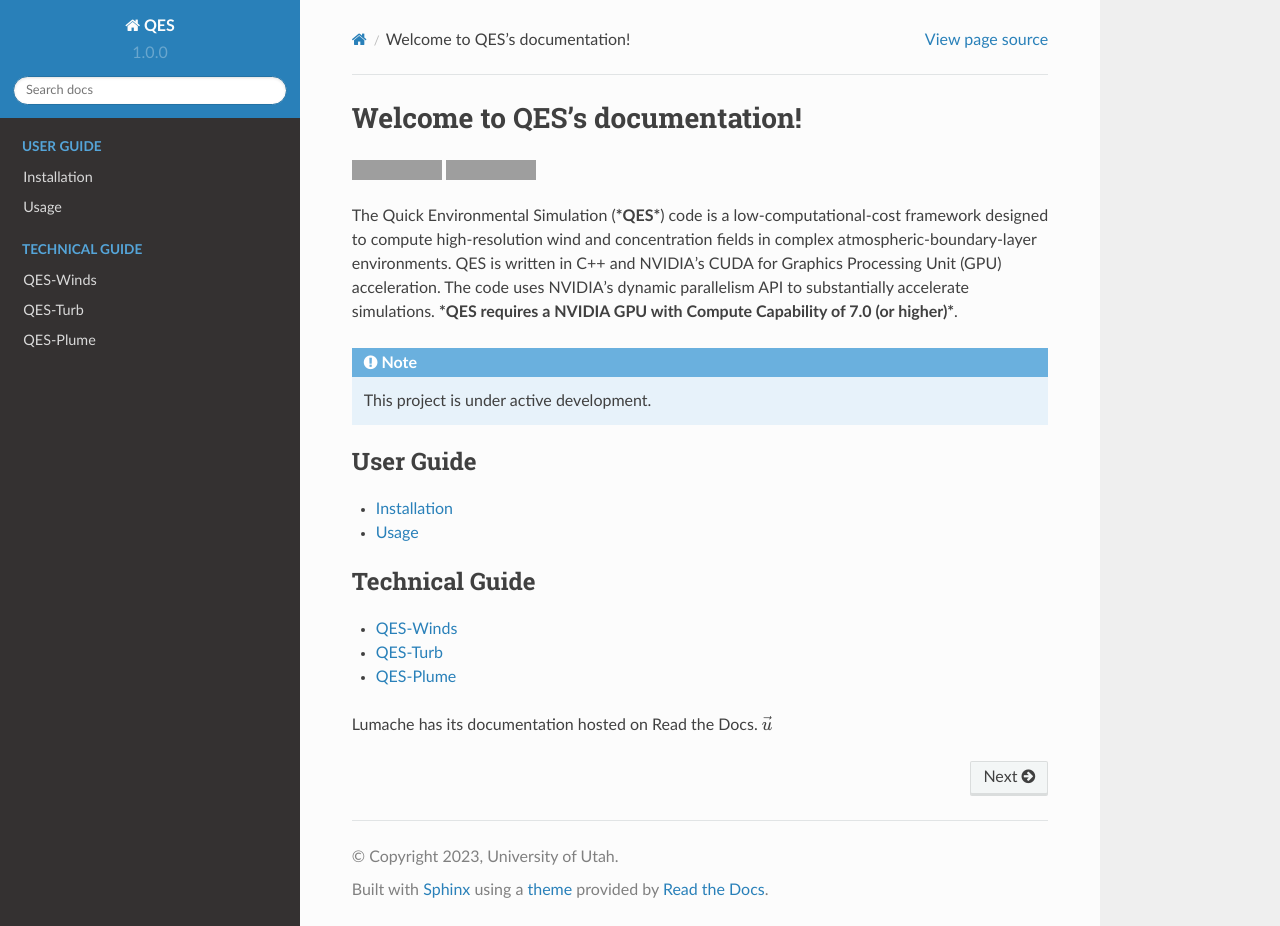
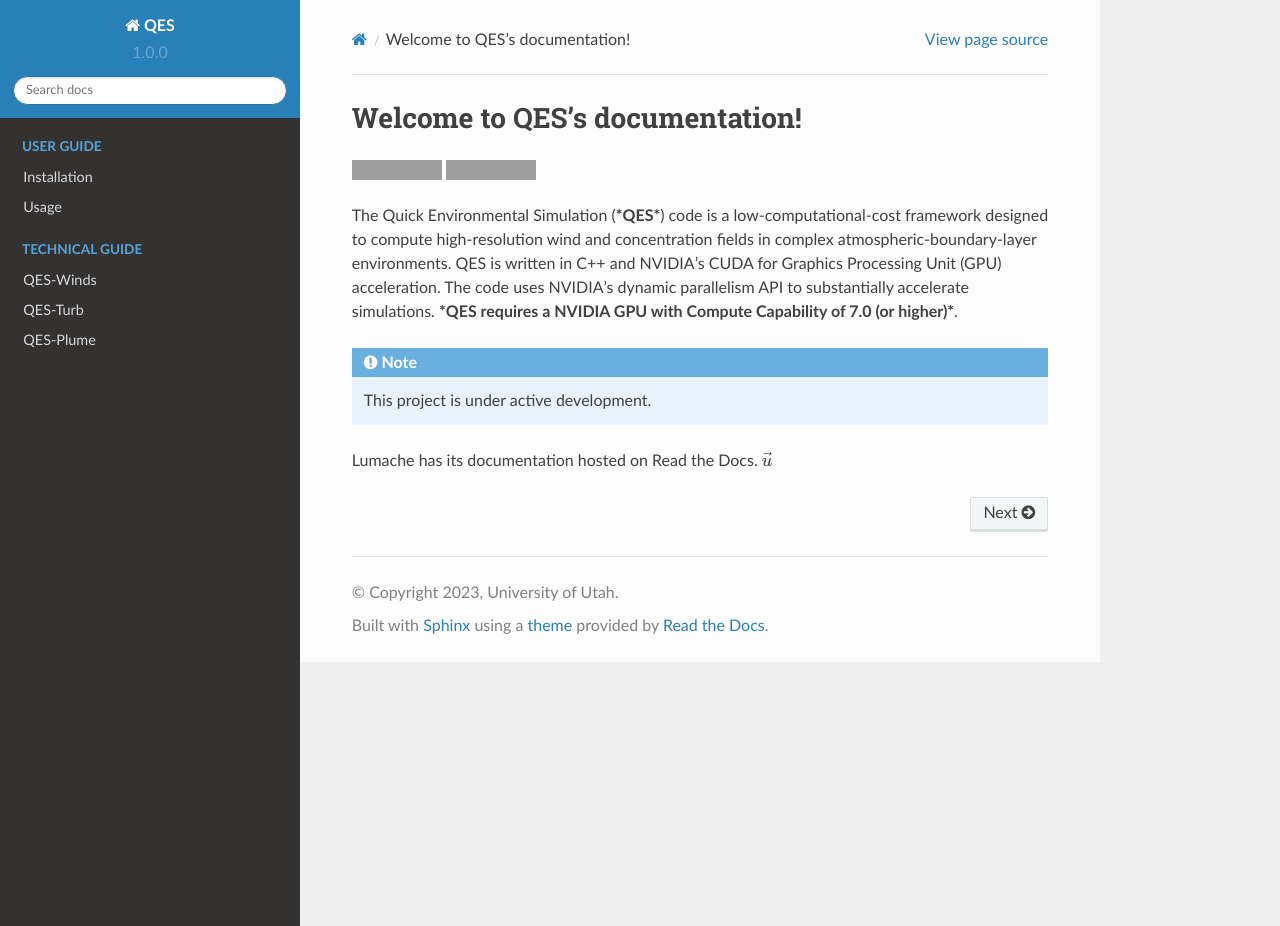
Before and after one commit to fmargairaz/rtd-tutorial, a Sphinx documentation site: the page built from docs/source/index.rst, in a window 1280 px wide and 926 px high. Built offline with Sphinx 7.4.7 and the Read the Docs theme 2.0.0, drawn with Linux system fonts in a browser that asks for light colours; pages that are not in the unit, such as notebooks, are missing from menus; part of the change alters nothing that is shown; grey boxes are pictures that could not be loaded.

```diff
--- a/docs/source/index.rst
+++ b/docs/source/index.rst
@@ -19,7 +19,8 @@ NVIDIA GPU with Compute Capability of 7.0 (or higher)***.
    This project is under active development.
 
 .. toctree::
-   :maxdepth: 1
+   :maxdepth: 2
+   :hidden:
    :caption: User Guide
 
    installation
@@ -27,7 +28,8 @@ NVIDIA GPU with Compute Capability of 7.0 (or higher)***.
    tutorial
 
 .. toctree::
-   :maxdepth: 1
+   :maxdepth: 2
+   :hidden:
    :caption: Technical Guide
 
    tech/QES-Winds
```
